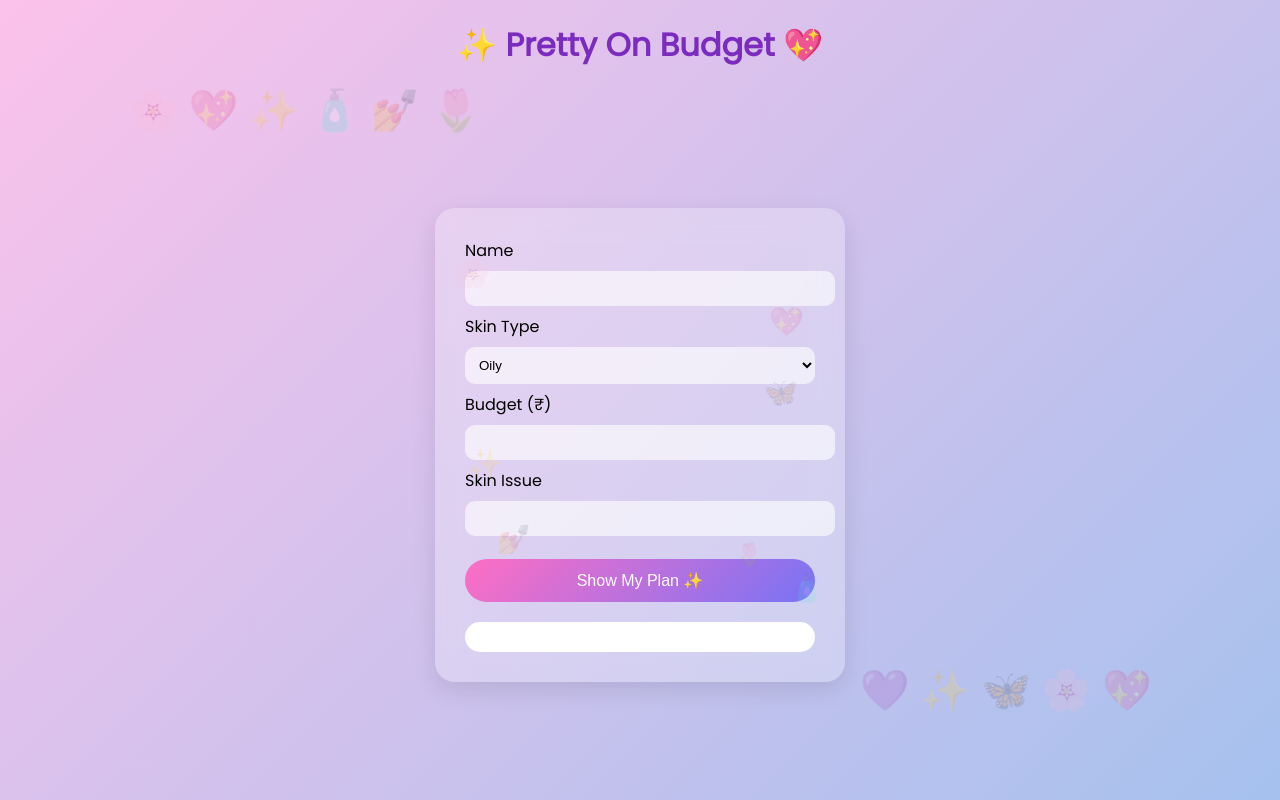
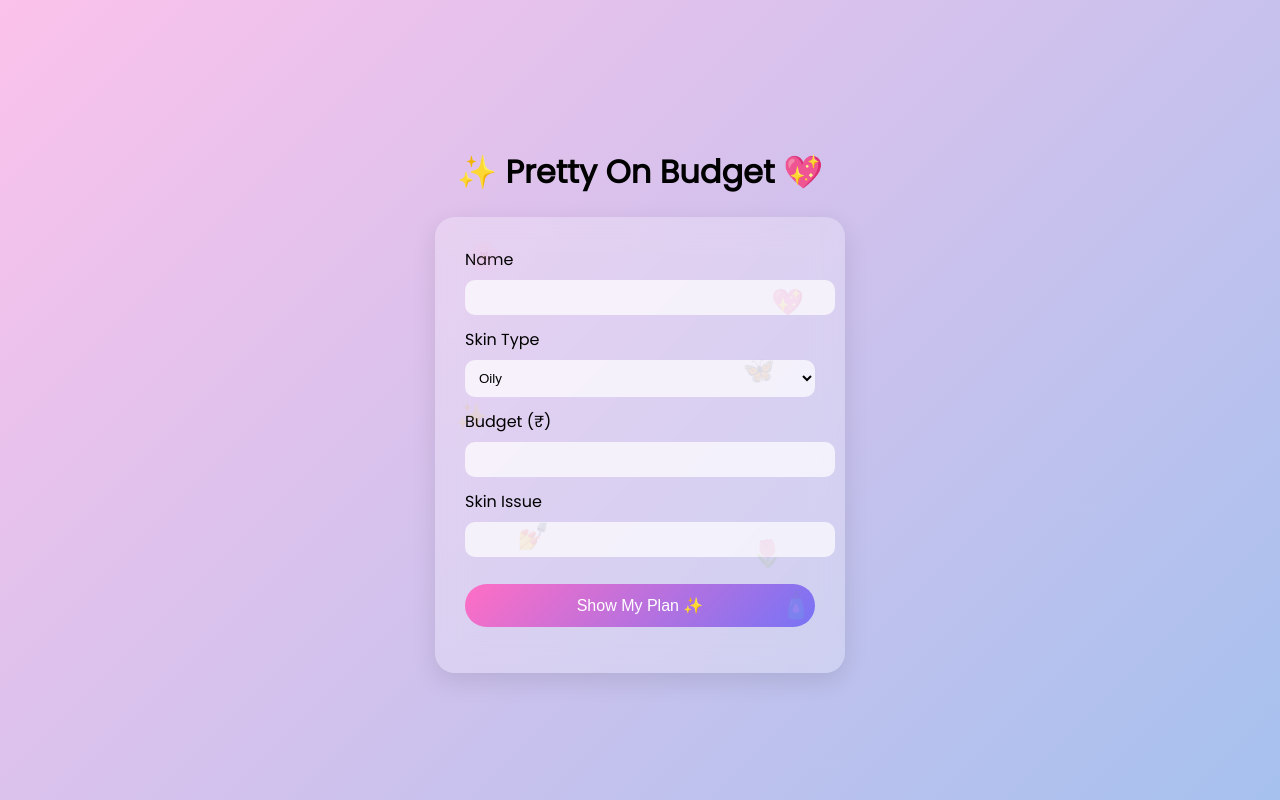
Before and after one commit to 07Tanvi/pretty-on-budget-fullstack, a plain HTML site: page public/index.html in a window 1280 px wide. Drawn offline with Linux system fonts and the light colour scheme.

Commit message:
updated UI styling

```diff
--- a/public/style.css
+++ b/public/style.css
@@ -1,131 +1,30 @@
+/* RESET */
 body {
   margin: 0;
-  font-family: 'Segoe UI', sans-serif;
-  background: linear-gradient(135deg, #f3d9ff, #e0c3fc);
-
+  font-family: 'Poppins', sans-serif;
+  background: linear-gradient(135deg, #fbc2eb, #a6c1ee);
   display: flex;
-  flex-direction: column;   /* IMPORTANT */
+  flex-direction: column;
   justify-content: center;
   align-items: center;
   min-height: 100vh;
+  position: relative;
+  overflow-x: hidden;
+}
+
+/* TITLE */
+.title {
+  text-align: center;
+  font-size: 32px;
+  font-weight: bold;
+  background: linear-gradient(90deg, #ff6ec4, #7873f5);
+  -webkit-background-clip: text;
+  background-clip: text;
+  -webkit-text-fill-color: transparent;
+  margin-bottom: 20px;
 }
 
 /* MAIN CARD */
-.container {
-  background: rgba(255, 255, 255, 0.6);
-  backdrop-filter: blur(15px);
-  padding: 30px;
-  border-radius: 20px;
-  width: 350px;
-  box-shadow: 0 10px 30px rgba(0,0,0,0.1);
-}
-
-/* HEADINGS */
-h1 {
-  margin-bottom: 20px;
-  color: #6a0dad;
-  text-align: center;
-}
-h2 {
-  text-align: center;
-  color: #6a0dad;
-  margin-bottom: 20px;
-}
-
-/* INPUTS */
-input, select {
-  width: 100%;
-  padding: 10px;
-  margin: 8px 0 15px;
-  border-radius: 10px;
-  border: none;
-  outline: none;
-  background: #f5e6ff;
-}
-
-/* BUTTON */
-button {
-  width: 100%;
-  padding: 12px;
-  border: none;
-  border-radius: 20px;
-  background: linear-gradient(45deg, #ff6ec4, #7873f5);
-  color: white;
-  font-size: 16px;
-  cursor: pointer;
-  transition: 0.3s;
-}
-
-button:hover {
-  transform: scale(1.05);
-}
-
-/* RESULT CARD */
-#result {
-  margin-top: 20px;
-  background: #fff;
-  padding: 15px;
-  border-radius: 15px;
-  text-align: center;
-}
-
-/* SECTIONS */
-.section {
-  margin-top: 10px;
-  padding: 10px;
-  border-radius: 10px;
-  background: #f9f0ff;
-}
-.container {
-  background: rgba(255, 255, 255, 0.2);
-  backdrop-filter: blur(15px);
-  border-radius: 20px;
-  padding: 30px;
-  width: 350px;
-  margin: auto;
-  box-shadow: 0 10px 30px rgba(0,0,0,0.1);
-}
-body {
-  font-family: sans-serif;
-  background: linear-gradient(135deg, #e0c3fc, #8ec5fc);
-  height: 100vh;
-  display: flex;
-  justify-content: center;
-  align-items: center;
-}
-button {
-  background: linear-gradient(135deg, #ff6ec4, #7873f5);
-  border: none;
-  padding: 12px;
-  border-radius: 25px;
-  color: white;
-  font-size: 16px;
-  cursor: pointer;
-  transition: 0.3s;
-}
-
-button:hover {
-  transform: scale(1.05);
-  box-shadow: 0 5px 20px rgba(0,0,0,0.2);
-}
-.result-card {
-  margin-top: 20px;
-  background: white;
-  padding: 15px;
-  border-radius: 15px;
-}
-
-.section {
-  margin-top: 10px;
-}
-body {
-  font-family: 'Poppins', sans-serif;
-  background: linear-gradient(135deg, #fbc2eb, #a6c1ee);
-  height: 100vh;
-  display: flex;
-  justify-content: center;
-  align-items: center;
-}
 .container {
   background: rgba(255, 255, 255, 0.25);
   backdrop-filter: blur(15px);
@@ -134,20 +33,19 @@
   width: 350px;
   box-shadow: 0 8px 25px rgba(0,0,0,0.1);
 }
-h1 {
-  text-align: center;
-  color: #7b2cbf;
-  margin-bottom: 20px;
-}
+
+/* INPUTS */
 input, select {
   width: 100%;
   padding: 10px;
-  margin: 8px 0;
+  margin: 8px 0 12px;
   border-radius: 10px;
   border: none;
   outline: none;
-  background: rgba(255,255,255,0.6);
+  background: rgba(255,255,255,0.7);
 }
+
+/* BUTTON */
 button {
   width: 100%;
   margin-top: 15px;
@@ -165,49 +63,19 @@
   transform: scale(1.05);
   box-shadow: 0 5px 20px rgba(0,0,0,0.2);
 }
+
+/* RESULT CARD */
 .result-card {
   margin-top: 20px;
   background: #fff0f6;
   padding: 15px;
   border-radius: 15px;
+  text-align: left;
 }
 
-.section h4 {
-  color: #9d4edd;
-}
-.title {
-  text-align: center;
-  font-size: 28px;
-  font-weight: bold;
-  background: linear-gradient(90deg, #ff6ec4, #7873f5);
-  -webkit-background-clip: text;
-  -webkit-text-fill-color: transparent;
-  margin-bottom: 20px;
-}
-body::before {
-  content: "🌸 💖 ✨ 🧴 💅 🌷";
-  position: absolute;
-  font-size: 40px;
-  opacity: 0.2;
-  top: 10%;
-  left: 10%;
-}
-body::after {
-  content: "💜 ✨ 🦋 🌸 💖";
-  position: absolute;
-  font-size: 40px;
-  opacity: 0.2;
-  bottom: 10%;
-  right: 10%;
-}
-#quote {
-  margin-top: 10px;
-  text-align: center;
-  color: #7b2cbf;
-  font-style: italic;
-}
+/* PLAN SECTIONS */
 .plan-box {
-  background: #fff0f6;
+  background: #ffe3f1;
   padding: 10px;
   border-radius: 12px;
   margin-top: 10px;
@@ -215,29 +83,39 @@
 
 .item {
   background: white;
-  margin: 5px 0;
+  margin: 6px 0;
   padding: 8px;
   border-radius: 8px;
 }
+
+/* QUOTE */
+#quote {
+  margin-top: 10px;
+  text-align: center;
+  color: #7b2cbf;
+  font-style: italic;
+}
+
+/* STICKERS (SCATTERED) */
 .stickers span {
   position: absolute;
-  font-size: 28px;
-  opacity: 0.15;
+  font-size: 26px;
+  opacity: 0.12;
   animation: float 6s infinite ease-in-out;
 }
 
-.stickers span:nth-child(1) { top: 10%; left: 5%; }
-.stickers span:nth-child(2) { top: 20%; right: 10%; }
-.stickers span:nth-child(3) { top: 50%; left: 8%; }
-.stickers span:nth-child(4) { bottom: 15%; right: 5%; }
-.stickers span:nth-child(5) { bottom: 25%; left: 15%; }
-.stickers span:nth-child(6) { top: 70%; right: 20%; }
-.stickers span:nth-child(7) { top: 35%; left: 80%; }
+/* RANDOM POSITIONS */
+.stickers span:nth-child(1) { top: 5%; left: 8%; }
+.stickers span:nth-child(2) { top: 15%; right: 10%; }
+.stickers span:nth-child(3) { top: 40%; left: 5%; }
+.stickers span:nth-child(4) { bottom: 10%; right: 8%; }
+.stickers span:nth-child(5) { bottom: 25%; left: 20%; }
+.stickers span:nth-child(6) { top: 70%; right: 15%; }
+.stickers span:nth-child(7) { top: 30%; left: 75%; }
+
+/* FLOAT ANIMATION */
 @keyframes float {
   0% { transform: translateY(0px); }
-  50% { transform: translateY(-10px); }
+  50% { transform: translateY(-12px); }
   100% { transform: translateY(0px); }
 }
-opacity: 0.1;
-.stickers span:nth-child(3) { font-size: 35px; }
-.stickers span:nth-child(6) { font-size: 22px; }
```
